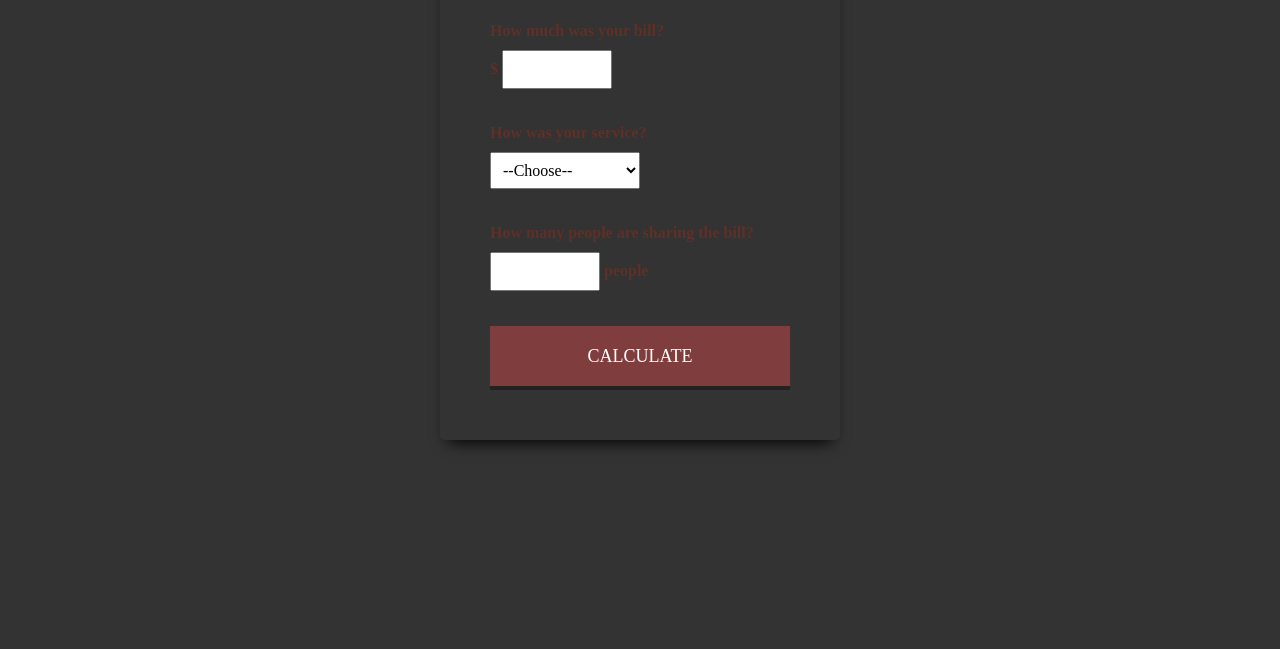
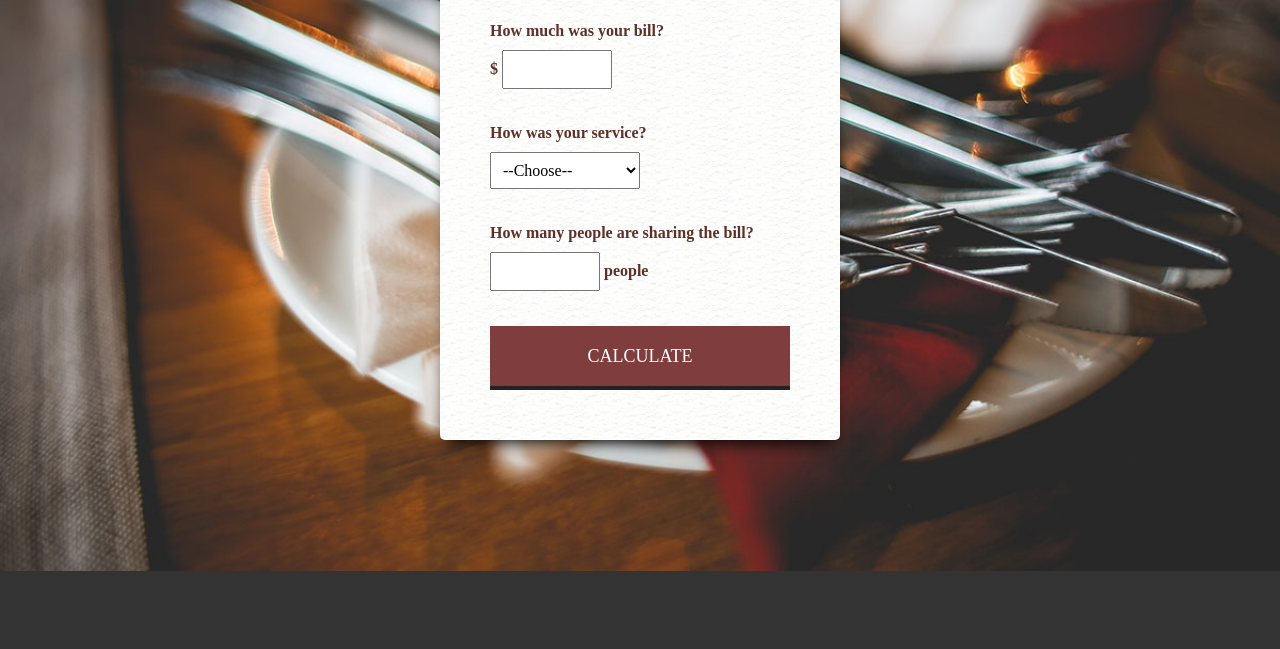
Before and after one commit to jocelynmchappell/jmcPortfolio, a plain HTML site: page tipcalculator.html in a window 1280 px wide. Shown: the part 151-800 px from the top of the page. Drawn offline with Linux system fonts and the light colour scheme; the site is published under a folder, as on GitHub Pages, so addresses that start at the root find nothing.

Commit message:
Update styles.css

```diff
--- a/css/styles.css
+++ b/css/styles.css
@@ -1,5 +1,5 @@
 body {
-    background: #333 url("../../img/cutlery.jpg") center center no-repeat;
+    background: #333 url("../img/cutlery.jpg") center center no-repeat;
     background-size: 100%;
     color: rgb(93, 48, 40);
 }
@@ -9,7 +9,7 @@ body {
     margin: 40px auto 0;
     padding: 50px;
     box-sizing: border-box;
-    background: url('/img/paper-pattern.jpg') top left repeat;
+    background: url('../img/paper-pattern.jpg') top left repeat;
     box-shadow: 0 10px 15px -8px #000;
     -webkit-border-radius: 5px;
     -moz-border-radius: 5px;
```
